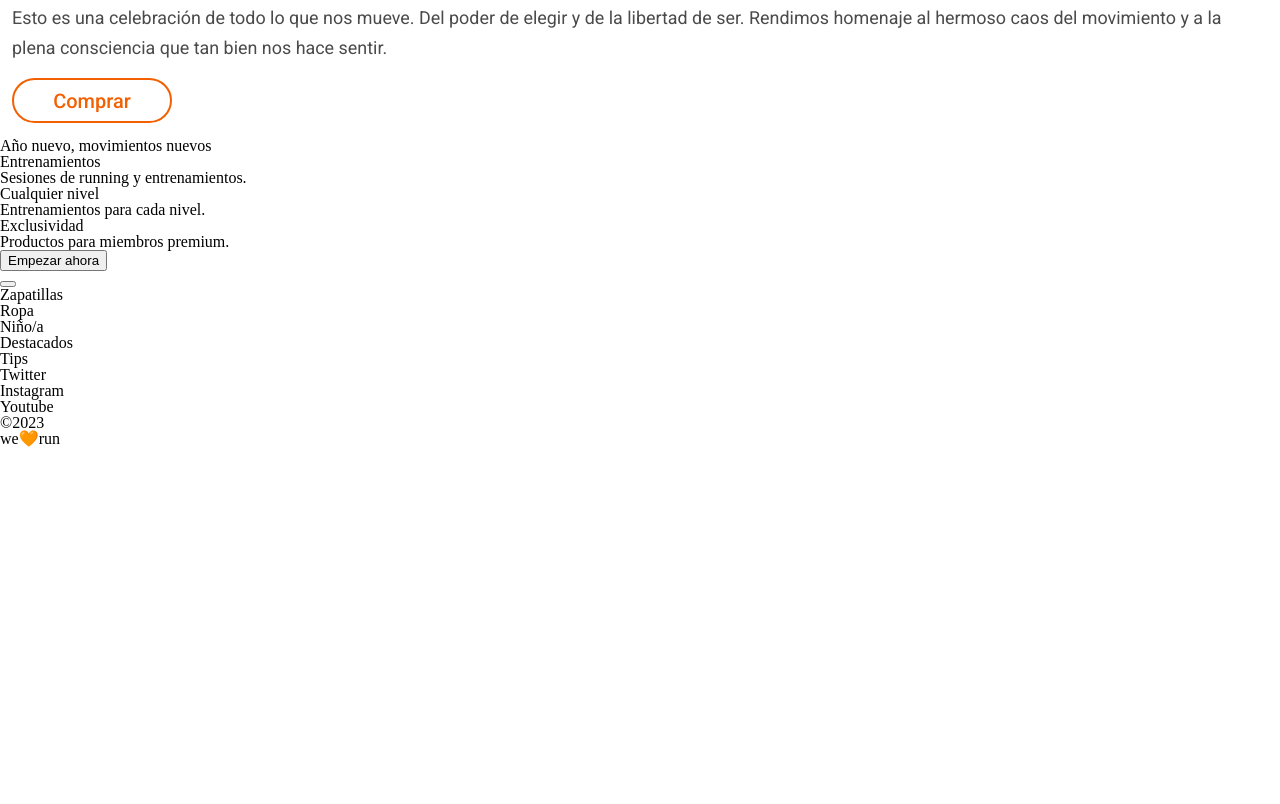
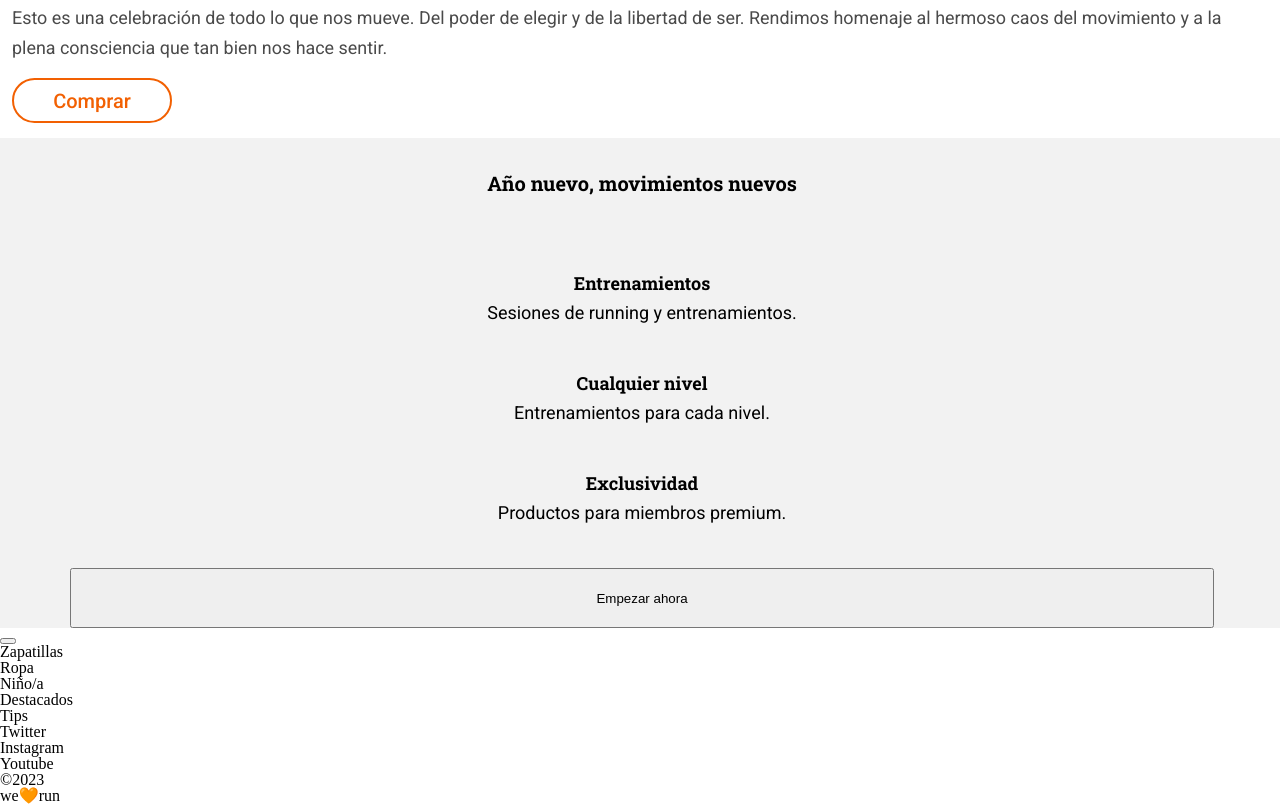
Before and after one commit to laurapascual/we-buy, a website: page src/html/index.html in a window 1280 px wide. Shown: the part 896-1700 px from the top of the page. Before the commit the page ends 1343 px from the top, so only its background shows below. Drawn offline with nearby package versions, Linux system fonts and the light colour scheme; files that its build step writes are made by us from their sources; files whose address does not match are found by name.

Commit message:
add section 2  css

```diff
--- a/src/html/partials/main.html
+++ b/src/html/partials/main.html
@@ -6,18 +6,18 @@
         <button class="section1__button">Comprar</button>
     </section>
     <section class="section2" id="section2">
-        <h3>Año nuevo, movimientos nuevos</h3>
-        <article>
-            <h4>Entrenamientos</h4>
-            <p>Sesiones de running y entrenamientos.</p>
+        <h3 class="section2__title">Año nuevo, movimientos nuevos</h3>
+        <article class="section2__article">
+            <h4 class="section2__article--title">Entrenamientos</h4>
+            <p class="section2__article--text">Sesiones de running y entrenamientos.</p>
         </article>
-        <article>
-            <h4>Cualquier nivel</h4>
-            <p>Entrenamientos para cada nivel.</p>
+        <article class="section2__article">
+            <h4 class="section2__article--title">Cualquier nivel</h4>
+            <p class="section2__article--text">Entrenamientos para cada nivel.</p>
         </article>
-        <article>
-            <h4>Exclusividad</h4>
-            <p>Productos para miembros premium.</p>
+        <article class="section2__article">
+            <h4 class="section2__article--title">Exclusividad</h4>
+            <p class="section2__article--text">Productos para miembros premium.</p>
         </article>
         <button>Empezar ahora</button>
     </section>
--- a/src/scss/layout/_main-section2.scss
+++ b/src/scss/layout/_main-section2.scss
@@ -0,0 +1,32 @@
+.section2 {
+    background-color: $color-background;
+    padding: 30px 66px 0 70px;
+    display: grid;
+    grid-template-columns: 1fr;
+    grid-template-rows: 1fr 1fr 1fr 1fr 1fr;
+    gap: 40px;
+    &__title {
+        font-size: 1.25rem;
+        font-family: $font-title;
+        line-height: 30px;
+        text-align: center;
+    }
+    &__article {
+        display: flex;
+        flex-direction: column;
+        justify-content: center;
+        align-items: center;
+        text-align: center;
+        font-size: 1.125rem;
+        line-height: 30px;
+        &--title {
+            font-family: $font-title;
+        }
+        &--text {
+            font-family: $font-main;
+        }
+    }
+}
+.title::first-line {
+    word-spacing: 100vw;
+}
--- a/src/scss/main.scss
+++ b/src/scss/main.scss
@@ -4,5 +4,6 @@
 @import 'core/animations';
 @import 'layout/header';
 @import 'layout/main-section1';
+@import 'layout/main-section2';
 @import 'layout/footer';
 @import 'pages/index';
```
